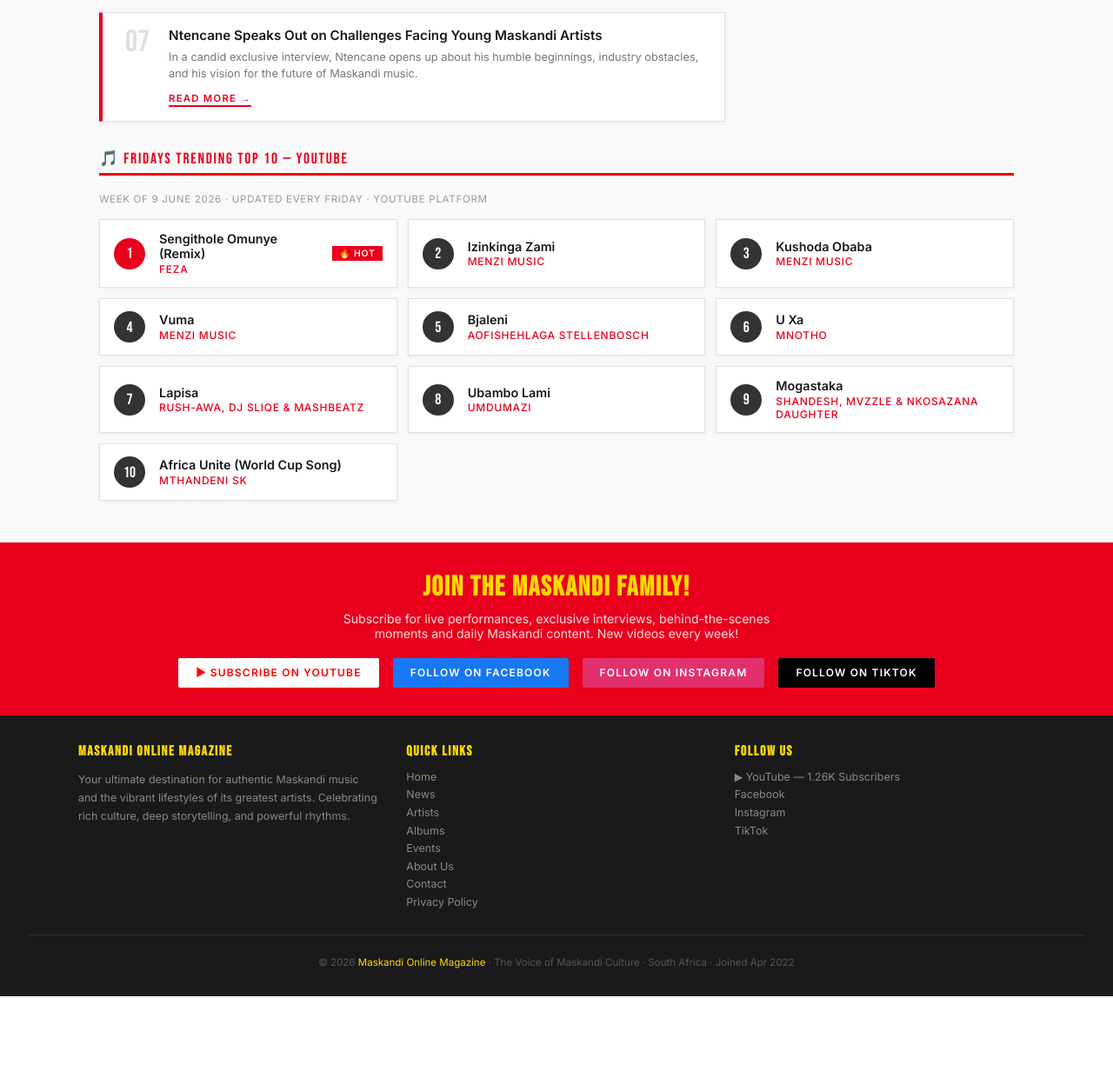
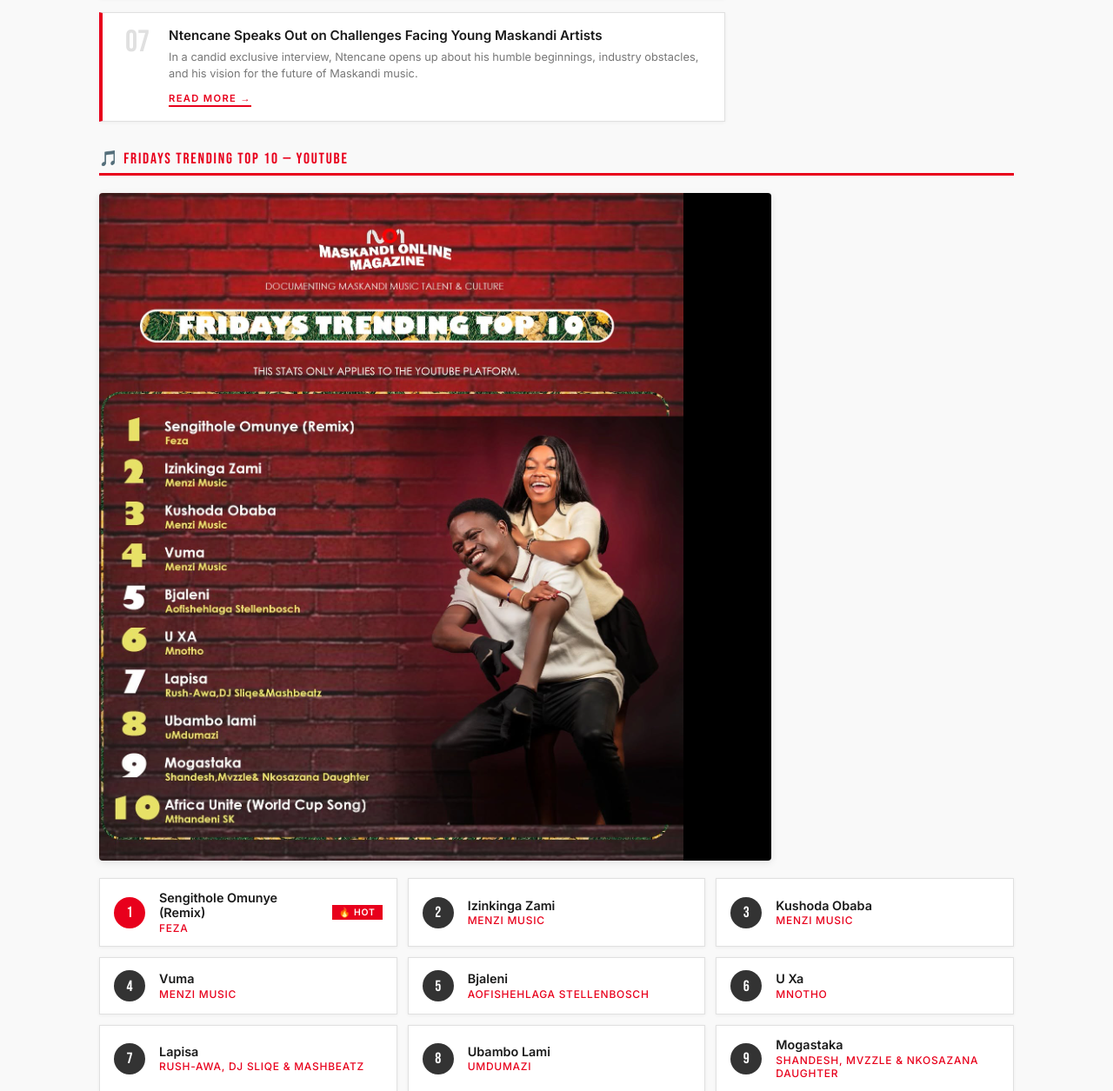
Before and after one commit to ayandamkhwanazi27-lang/maskandi-online, a Flask app: page / in a window 1280 px wide. Shown: the part 2193-3448 px from the top of the page at 87% size. Before the commit the page ends 3339 px from the top, so only its background shows below. Run offline with Flask 3, Linux system fonts and the light colour scheme.

Commit message:
Update index.html

```diff
--- a/templates/index.html
+++ b/templates/index.html
@@ -271,7 +271,9 @@
 
   <!-- TOP 10 TRENDING SONGS -->
   <div class="section-label" style="margin-top:2rem">🎵 Fridays Trending Top 10 — YouTube</div>
-  <div style="font-size:0.72rem;color:#999;letter-spacing:0.06em;text-transform:uppercase;margin-bottom:1rem;">Week of 9 June 2026 · Updated Every Friday · YouTube Platform</div>
+  <div style="margin-bottom:1rem;">
+    <img src="/static/top10.png" alt="Fridays Trending Top 10" style="max-width:100%;border-radius:4px;box-shadow:0 2px 8px rgba(0,0,0,0.1);">
+  </div>
   <div class="top10-grid">
     <div class="chart-item">
       <div class="chart-num" style="background:var(--red)">1</div>
```
